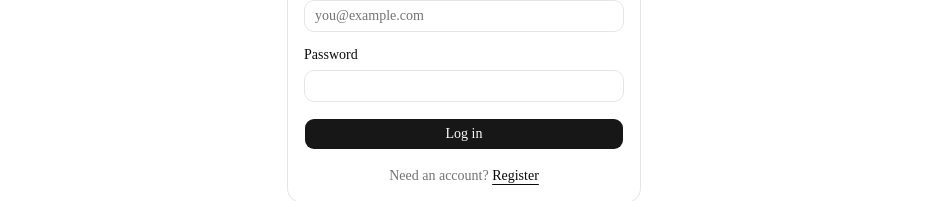
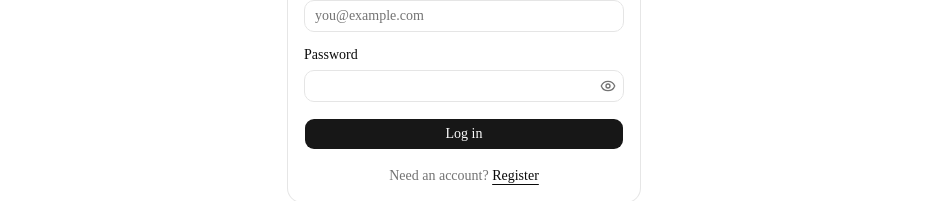
Before and after one commit to De-Morgan/quiz-builder, a Next.js app in the folder apps/web/: page /login in a window 1280 px wide. Shown: the part 286-487 px from the top of the page, without its empty margins (176-1103 px from the left). Built offline with nearby package versions, Linux system fonts and the light colour scheme; no server answers.

Commit message:
Added password toggle to AuthForm.tsx

```diff
--- a/apps/web/components/AuthForm.tsx
+++ b/apps/web/components/AuthForm.tsx
@@ -26,6 +26,7 @@ import { Button } from "@/components/ui/button";
 import { Input } from "@/components/ui/input";
 import { Spinner } from "@/components/Spinner";
 import type { ApiError } from "@/lib/api";
+import { Eye, EyeOff } from "lucide-react";
 
 type Mode = "login" | "register";
 
@@ -62,12 +63,17 @@ export function AuthForm({
   mode: Mode;
   onSubmit: (email: string, password: string) => Promise<void>;
 }) {
+  const [showPassword, setShowPassword] = useState(false);
   const text = copy[mode];
   const [formError, setFormError] = useState<string | null>(null);
   const form = useForm<FormValues>({
     resolver: zodResolver(schema),
     defaultValues: { email: "", password: "" },
   });
+
+  const toggleShowPassword = () => {
+    setShowPassword((prev) => !prev);
+  };
 
   const submit = form.handleSubmit(async ({ email, password }) => {
     setFormError(null);
@@ -122,15 +128,31 @@ export function AuthForm({
                   <FormItem>
                     <FormLabel>Password</FormLabel>
                     <FormControl>
+                      <div className="relative">
                         <Input
-                        type="password"
+                          type={showPassword ? "text" : "password"}
                           autoComplete={
                             mode === "login"
                               ? "current-password"
                               : "new-password"
                           }
+                          className="pr-10"
                           {...field}
                         />
+                        <Button
+                          type="button"
+                          variant="ghost"
+                          size="icon"
+                          onClick={toggleShowPassword}
+                          aria-label={
+                            showPassword ? "Hide password" : "Show password"
+                          }
+                          aria-pressed={showPassword}
+                          className="text-muted-foreground absolute inset-y-0 right-0 h-full px-3 hover:bg-transparent"
+                        >
+                          {showPassword ? <EyeOff /> : <Eye />}
+                        </Button>
+                      </div>
                     </FormControl>
                     <FormMessage />
                   </FormItem>
```
Lines whose indentation alone changed are shown as unchanged.
